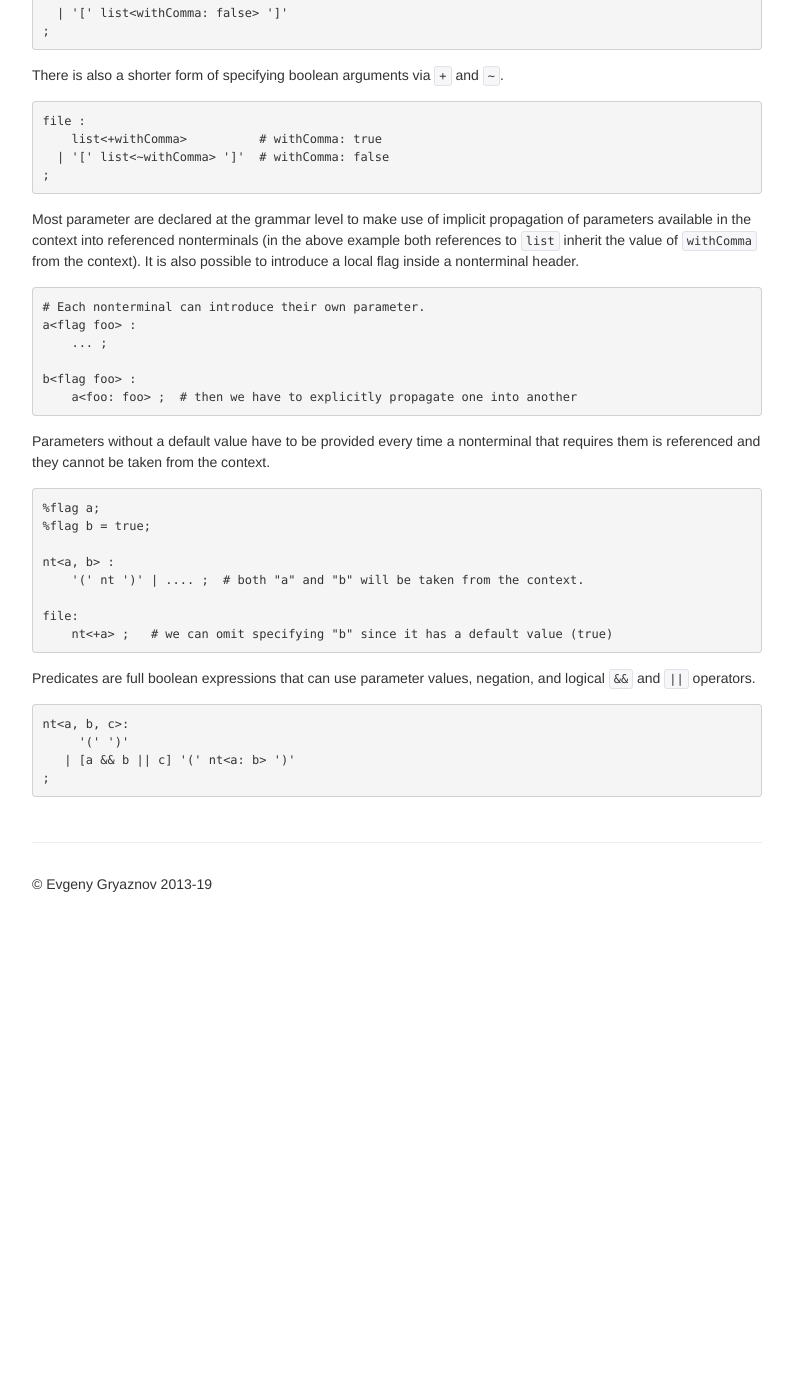
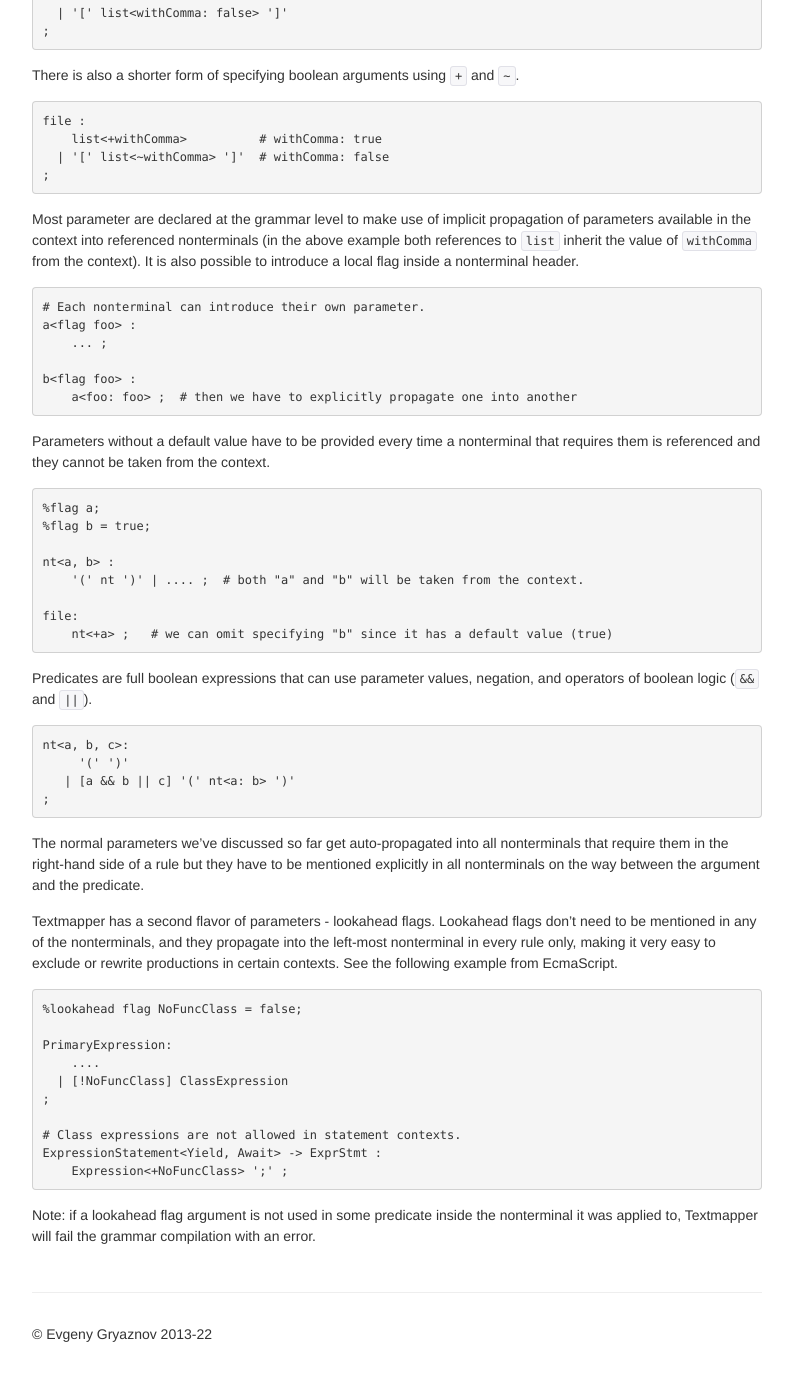
Before and after one commit to inspirer/textmapper, a Jekyll site: the page built from documentation.md, in a window 1280 px wide and 1400 px high, scrolled down 21628 px. Shown: the top 1381 px of the window, without its empty margins (243-1036 px from the left). Built offline with Jekyll 4.4.1, drawn with Linux system fonts in a browser that asks for light colours; before the commit the page ends 22578 px from its top, so only the background shows below that; some of the changed text lies outside the part shown.

Commit message:
Add documentation about lookahead flags.

```diff
--- a/_layouts/default.html
+++ b/_layouts/default.html
@@ -65,7 +65,7 @@
     <hr>
 
     <div class="footer">
-        <p>&copy; Evgeny Gryaznov 2013-19</p>
+        <p>&copy; Evgeny Gryaznov 2013-22</p>
     </div>
 
 </div>
--- a/documentation.md
+++ b/documentation.md
@@ -829,7 +829,7 @@ nonterminals.
       | '[' list<withComma: false> ']'
     ;
 
-There is also a shorter form of specifying boolean arguments via `+` and `~`.
+There is also a shorter form of specifying boolean arguments using `+` and `~`.
 
     file :
         list<+withComma>          # withComma: true
@@ -862,9 +862,35 @@ that requires them is referenced and they cannot be taken from the context.
         nt<+a> ;   # we can omit specifying "b" since it has a default value (true)
 
 Predicates are full boolean expressions that can use parameter values,
-negation, and logical `&&` and `||` operators.
+negation, and operators of boolean logic (`&&` and `||`).
 
     nt<a, b, c>:
          '(' ')'
        | [a && b || c] '(' nt<a: b> ')'
     ;
+
+The normal parameters we've discussed so far get auto-propagated into all
+nonterminals that require them in the right-hand side of a rule but they have
+to be mentioned explicitly in all nonterminals on the way between the argument
+and the predicate.
+
+Textmapper has a second flavor of parameters - lookahead flags. Lookahead flags
+don't need to be mentioned in any of the nonterminals, and they propagate into
+the left-most nonterminal in every rule only, making it very easy to exclude or
+rewrite productions in certain contexts. See the following example from
+EcmaScript.
+
+    %lookahead flag NoFuncClass = false;
+
+    PrimaryExpression:
+        ....
+      | [!NoFuncClass] ClassExpression
+    ;
+
+    # Class expressions are not allowed in statement contexts.
+    ExpressionStatement<Yield, Await> -> ExprStmt :
+        Expression<+NoFuncClass> ';' ;
+
+Note: if a lookahead flag argument is not used in some predicate inside the
+nonterminal it was applied to, Textmapper will fail the grammar compilation
+with an error.
```
Also changed, not shown: other parts of documentation.md (+1 -1 lines), download.md (+1 -1 lines), index.md (+21 -5 lines).
